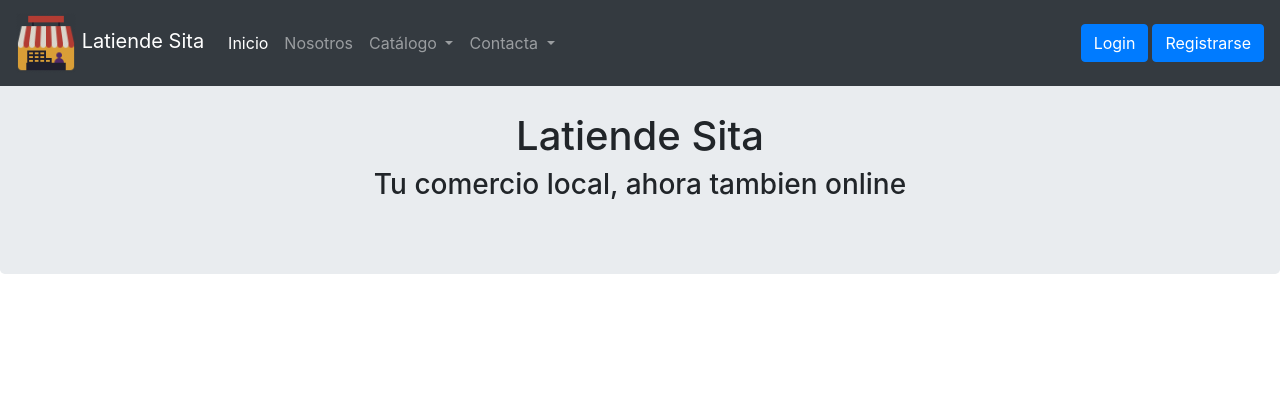
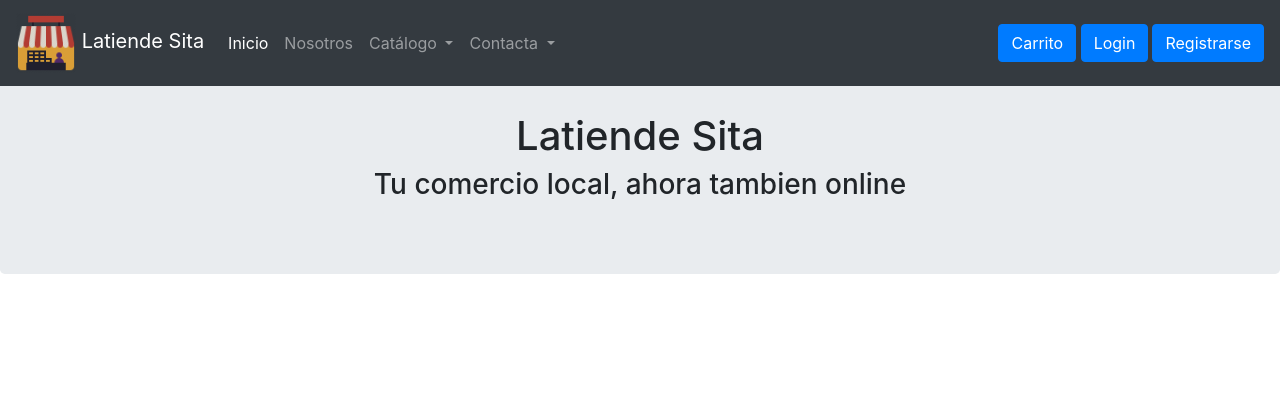
Before and after one commit to cotelus/tienda-gbd, a PHP site: page / in a window 1280 px wide. Shown: the top 420 px of the page. Run offline with PHP 8.4, Linux system fonts and the light colour scheme.

Commit message:
aniado boton carrito

```diff
--- a/web/index.php
+++ b/web/index.php
@@ -115,6 +115,8 @@
         </ul>
         <form class="form-inline my-2 my-lg-0">
             <div class="text-center">
+                <!-- icono del carrito -->
+                <a type='button' href='carrito.php' class='btn btn-primary my-2 my-sm-0'>Carrito</a>
                 <!-- Para personalizarlo aún mas, si el usuario ha iniciado sesión, no aparecerán los botones de login/registro, sino que se le saludará -->
                 <?php
                     if(isset($username)){
@@ -134,8 +136,19 @@
   <h3>Tu comercio local, ahora tambien online</h3>
 </div>
 
+<!-- Contenido principal del INDEX - productos -->
 <div class="container-fluid">
+    <div class="row">
+        <!-- Producto individual -->
+        <div class="">
 
+        </div>
+    </div>
+</div>
+
+
+
+<div class="container-fluid">
     <!-- modal de login -->
     <div class="modal fade" id="modalLoginForm" tabindex="-1" role="dialog" aria-labelledby="myModalLabel" aria-hidden="true">
         <div class="modal-dialog" role="document">
```
